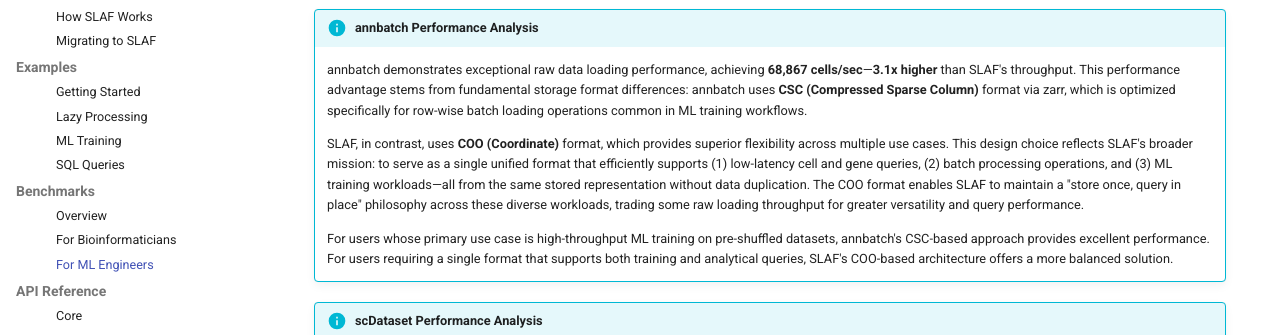
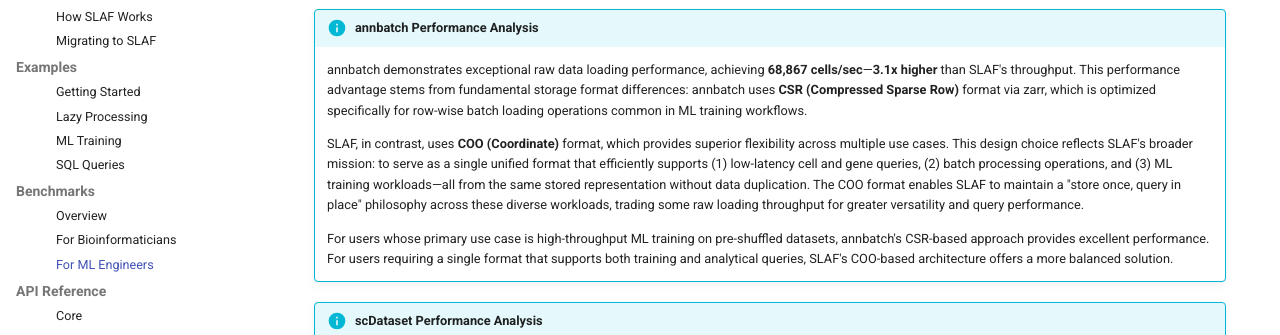
Before and after one commit to slaf-project/slaf, an MkDocs documentation site: the page built from docs/benchmarks/ml_benchmarks.md, in a window 1280 px wide and 900 px high, scrolled down 8534 px. Shown: the part 178-513 px from the top of the window. Built offline with MkDocs 1.6.1 and Material for MkDocs 9.7.7, drawn with Linux system fonts in a browser that asks for light colours; comment, search, counter and statistics services are not loaded.

Commit message:
CSC -> CSR typo fix

```diff
--- a/docs/benchmarks/ml_benchmarks.md
+++ b/docs/benchmarks/ml_benchmarks.md
@@ -267,11 +267,11 @@ AnnLoader          █ 251
 
 !!! info "annbatch Performance Analysis"
 
-    annbatch demonstrates exceptional raw data loading performance, achieving **68,867 cells/sec**—**3.1x higher** than SLAF's throughput. This performance advantage stems from fundamental storage format differences: annbatch uses **CSC (Compressed Sparse Column)** format via zarr, which is optimized specifically for row-wise batch loading operations common in ML training workflows.
+    annbatch demonstrates exceptional raw data loading performance, achieving **68,867 cells/sec**—**3.1x higher** than SLAF's throughput. This performance advantage stems from fundamental storage format differences: annbatch uses **CSR (Compressed Sparse Row)** format via zarr, which is optimized specifically for row-wise batch loading operations common in ML training workflows.
 
     SLAF, in contrast, uses **COO (Coordinate)** format, which provides superior flexibility across multiple use cases. This design choice reflects SLAF's broader mission: to serve as a single unified format that efficiently supports (1) low-latency cell and gene queries, (2) batch processing operations, and (3) ML training workloads—all from the same stored representation without data duplication. The COO format enables SLAF to maintain a "store once, query in place" philosophy across these diverse workloads, trading some raw loading throughput for greater versatility and query performance.
 
-    For users whose primary use case is high-throughput ML training on pre-shuffled datasets, annbatch's CSC-based approach provides excellent performance. For users requiring a single format that supports both training and analytical queries, SLAF's COO-based architecture offers a more balanced solution.
+    For users whose primary use case is high-throughput ML training on pre-shuffled datasets, annbatch's CSR-based approach provides excellent performance. For users requiring a single format that supports both training and analytical queries, SLAF's COO-based architecture offers a more balanced solution.
 
 !!! info "scDataset Performance Analysis"
 
```
